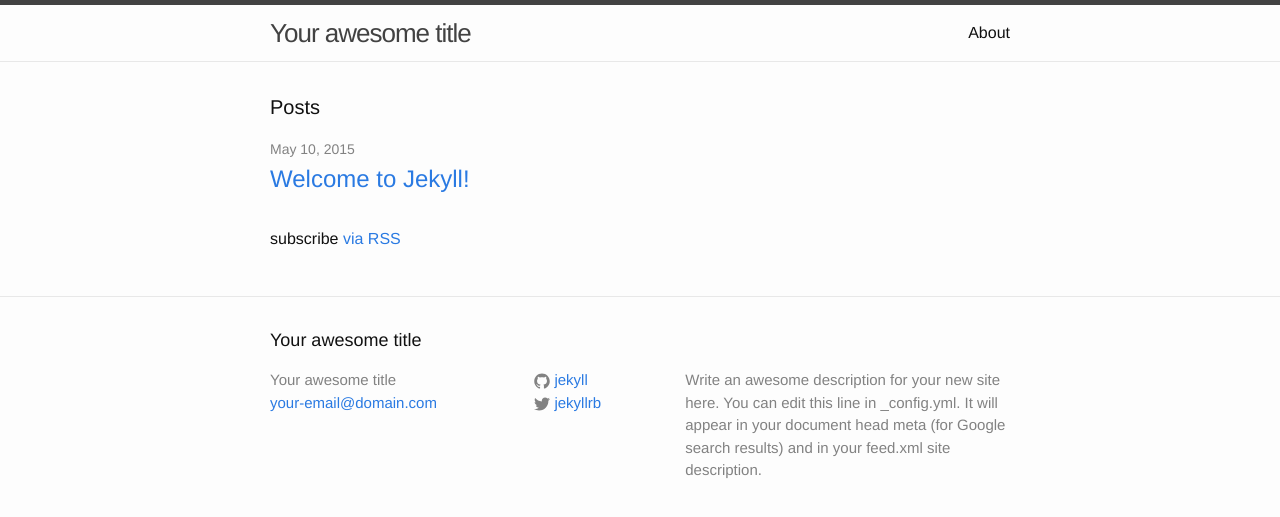
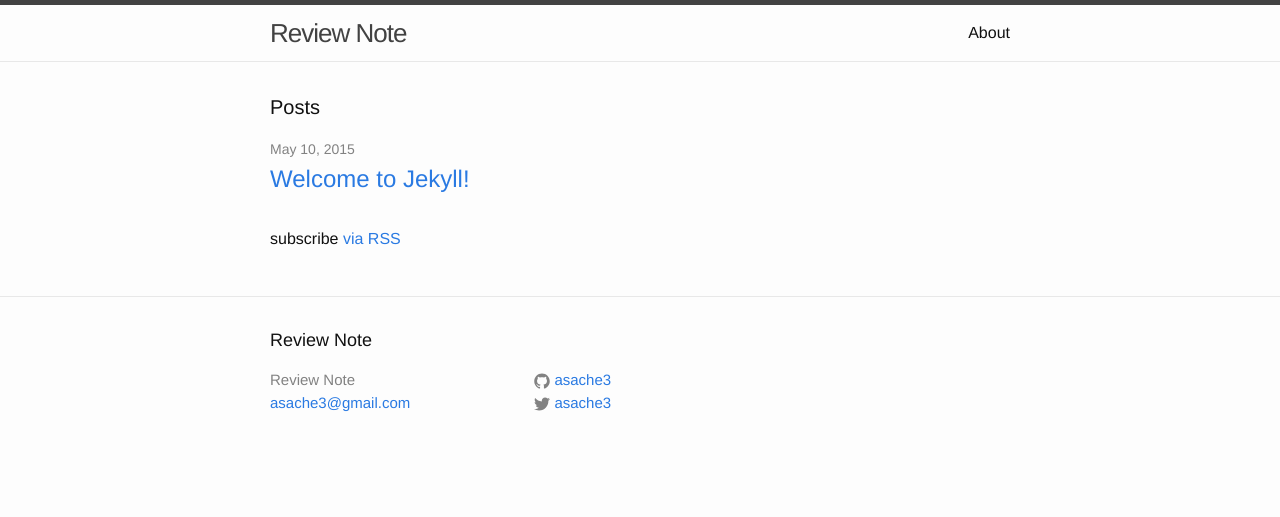
Before and after one commit to asache3/asache3.github.io, a Jekyll site: the page built from index.html, in a window 1280 px wide. Shown: the top 517 px of the page. Built offline with Jekyll 4.4.1, drawn with Linux system fonts in a browser that asks for light colours.

Commit message:
Modify config

```diff
--- a/_config.yml
+++ b/_config.yml
@@ -1,14 +1,11 @@
 # Site settings
-title: Your awesome title
-email: your-email@domain.com
+title: Review Note
+email: asache3@gmail.com
 description: > # this means to ignore newlines until "baseurl:"
-  Write an awesome description for your new site here. You can edit this
-  line in _config.yml. It will appear in your document head meta (for
-  Google search results) and in your feed.xml site description.
 baseurl: "" # the subpath of your site, e.g. /blog/
-url: "http://yourdomain.com" # the base hostname & protocol for your site
-twitter_username: jekyllrb
-github_username:  jekyll
+url: "http://asache3.github.io" # the base hostname & protocol for your site
+twitter_username: asache3
+github_username: asache3
 
 # Build settings
 markdown: kramdown
```
